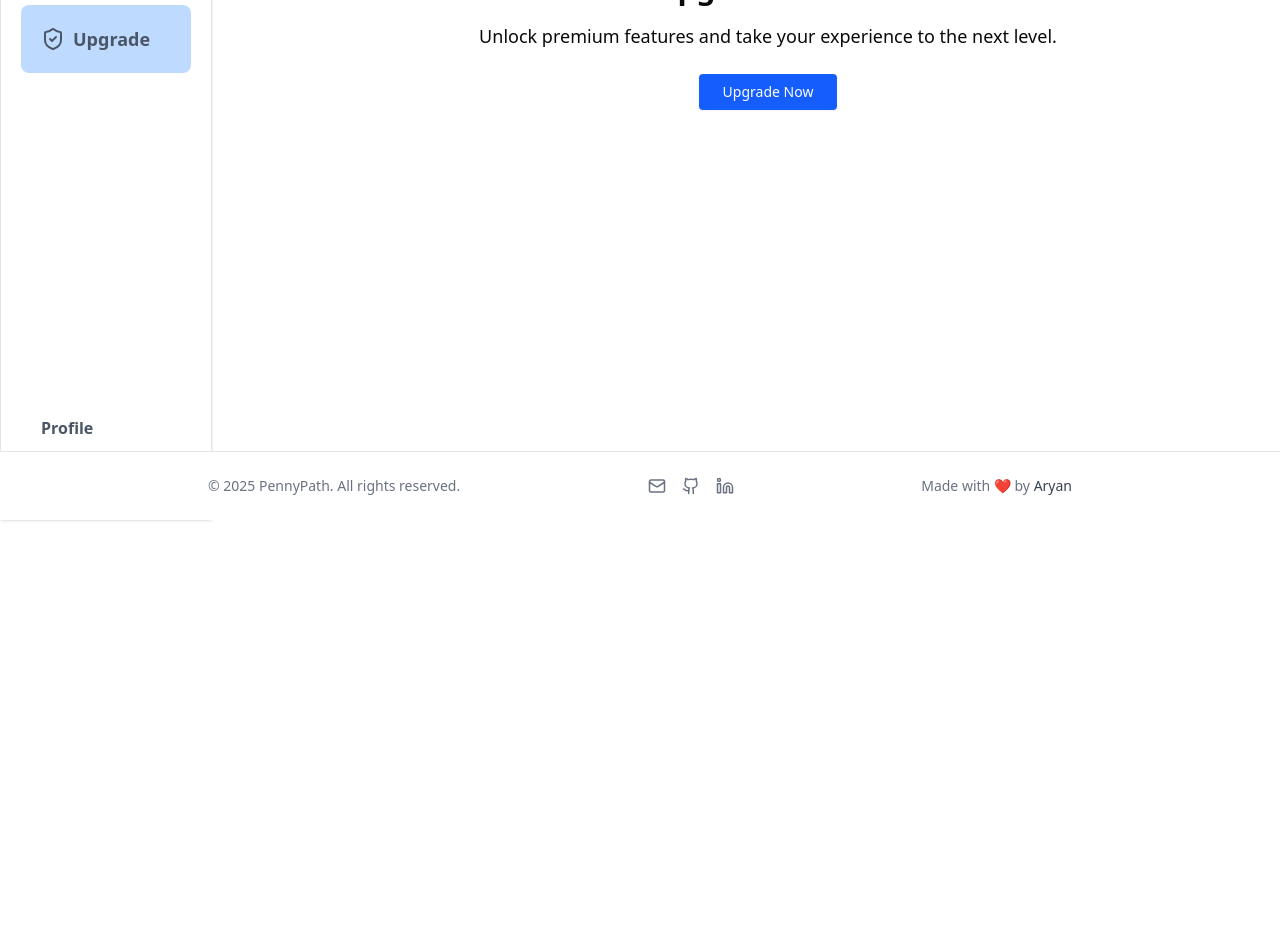
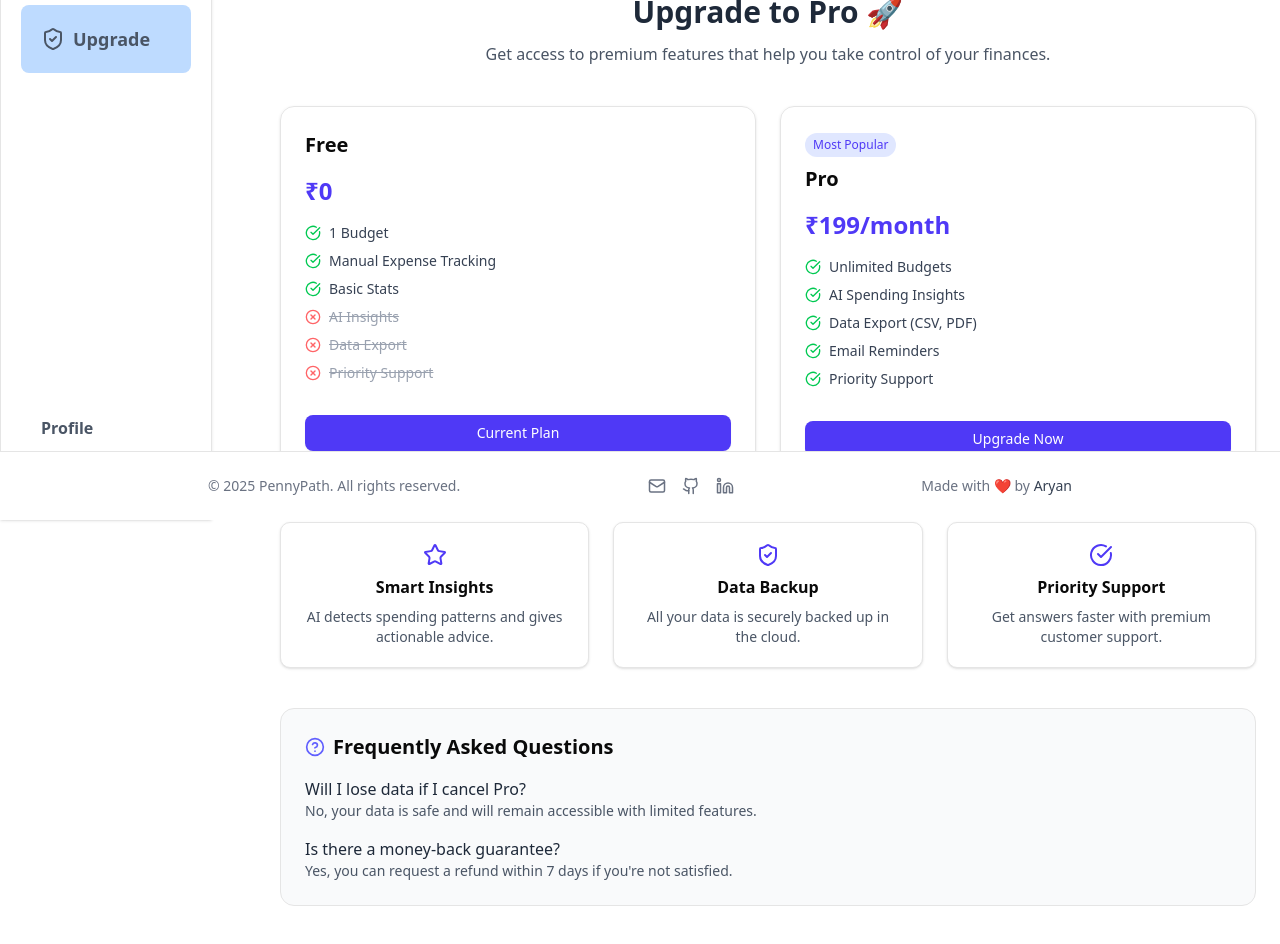
Before and after one commit to Aryan0512398/PennyPath, a Next.js app: page /dashboard/upgrade in a window 1280 px wide. Shown: the part 280-1224 px from the top of the page. Before the commit the page ends 800 px from the top, so only its background shows below. Built offline with nearby package versions, Linux system fonts and the light colour scheme; no server answers.

Commit message:
Updating Upgrade Page

```diff
--- a/app/(routes)/dashboard/upgrade/page.jsx
+++ b/app/(routes)/dashboard/upgrade/page.jsx
@@ -1,18 +1,120 @@
-import { Button } from '@/components/ui/button'
-import React from 'react'
+"use client";
+import React from "react";
+import { CheckCircle, XCircle, Star, ShieldCheck, HelpCircle } from "lucide-react";
+import { Button } from "@/components/ui/button";
+import { toast } from "sonner";
 
-function page() {
+const plans = [
+  {
+    name: "Free",
+    price: "₹0",
+    features: [
+      "1 Budget",
+      "Manual Expense Tracking",
+      "Basic Stats",
+    ],
+    disabled: [
+      "AI Insights",
+      "Data Export",
+      "Priority Support",
+    ],
+  },
+  {
+    name: "Pro",
+    price: "₹199/month",
+    features: [
+      "Unlimited Budgets",
+      "AI Spending Insights",
+      "Data Export (CSV, PDF)",
+      "Email Reminders",
+      "Priority Support",
+    ],
+    badge: "Most Popular",
+  },
+];
+
+const faqs = [
+  {
+    question: "Will I lose data if I cancel Pro?",
+    answer: "No, your data is safe and will remain accessible with limited features.",
+  },
+  {
+    question: "Is there a money-back guarantee?",
+    answer: "Yes, you can request a refund within 7 days if you're not satisfied.",
+  },
+];
+
+export default function UpgradePage() {
   return (
-    <div className='text-center'>
-    <h1 className="text-3xl font-bold mb-4">Upgrade to Pro</h1>
-    <p className="mb-6 text-lg">
-      Unlock premium features and take your experience to the next level.
-    </p>
-    <Button className="bg-blue-600 text-white px-6 py-2 rounded hover:bg-blue-700 transition">
-      Upgrade Now
-    </Button>
+    <div className="p-6 max-w-5xl mx-auto space-y-10">
+      {/* Hero */}
+      <div className="text-center space-y-3">
+        <h1 className="text-3xl font-bold text-gray-800">Upgrade to Pro 🚀</h1>
+        <p className="text-gray-600 text-sm md:text-base">Get access to premium features that help you take control of your finances.</p>
+      </div>
+
+      {/* Plans */}
+      <div className="grid md:grid-cols-2 gap-6">
+        {plans.map((plan, index) => (
+          <div key={index} className="border rounded-xl p-6 space-y-4 shadow hover:shadow-lg transition">
+            {plan.badge && (
+              <div className="text-xs inline-block bg-indigo-100 text-indigo-600 px-2 py-1 rounded-full mb-2">
+                {plan.badge}
+              </div>
+            )}
+            <h2 className="text-xl font-semibold">{plan.name}</h2>
+            <p className="text-2xl font-bold text-indigo-600">{plan.price}</p>
+            <div className="space-y-2">
+              {plan.features.map((feature, i) => (
+                <div key={i} className="flex items-center text-sm text-gray-700">
+                  <CheckCircle className="w-4 h-4 text-green-500 mr-2" /> {feature}
+                </div>
+              ))}
+              {plan.disabled?.map((feature, i) => (
+                <div key={i} className="flex items-center text-sm text-gray-400 line-through">
+                  <XCircle className="w-4 h-4 text-red-400 mr-2" /> {feature}
+                </div>
+              ))}
+            </div>
+            <Button onClick={()=> toast(plan.name === "Pro"?<div>
+      <p className="font-semibold">🚧 Coming Soon</p>
+      <p className="text-xs text-gray-500">This feature is under development. Stay tuned!</p>
+    </div>:"You're already on the Free plan."
+
+  )}  className="cursor-pointer  w-full mt-4 bg-indigo-600 hover:bg-indigo-700 text-white py-2 rounded-md text-sm font-medium" >
+              {plan.name === "Pro" ? "Upgrade Now" : "Current Plan"}
+            </Button>
+          </div>
+        ))}
+      </div>
+
+      {/* Feature Highlights */}
+      <div className="grid md:grid-cols-3 gap-6">
+        <Feature  icon={<Star />} title="Smart Insights" text="AI detects spending patterns and gives actionable advice." />
+        <Feature icon={<ShieldCheck />} title="Data Backup" text="All your data is securely backed up in the cloud." />
+        <Feature icon={<CheckCircle />} title="Priority Support" text="Get answers faster with premium customer support." />
+      </div>
+
+      {/* FAQs */}
+      <div className="bg-gray-50 p-6 rounded-xl border space-y-4">
+        <h3 className="text-xl font-semibold flex items-center gap-2">
+          <HelpCircle className="w-5 h-5 text-indigo-500" /> Frequently Asked Questions
+        </h3>
+        {faqs.map((faq, i) => (
+          <div key={i}>
+            <p className="font-medium text-gray-800">{faq.question}</p>
+            <p className="text-sm text-gray-600">{faq.answer}</p>
+          </div>
+        ))}
+      </div>
     </div>
-  )
+  );
 }
 
-export default page
+const Feature = ({ icon, title, text }) => (
+  <div className="bg-white p-5 rounded-lg shadow border space-y-2 text-center">
+    <div className="flex justify-center text-indigo-600">{icon}</div>
+    <h4 className="font-semibold">{title}</h4>
+    <p className="text-sm text-gray-600">{text}</p>
+  </div>
+);
```
